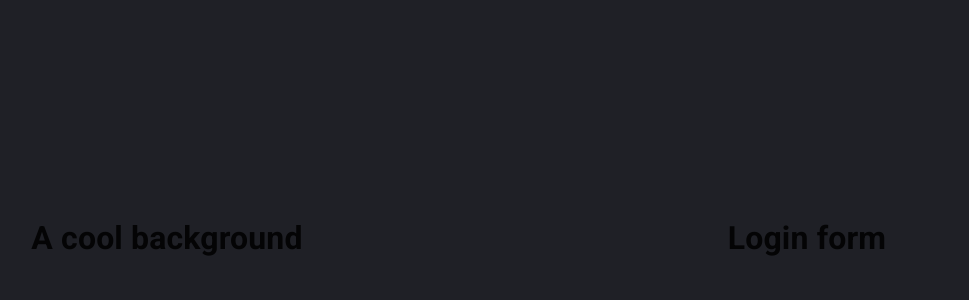
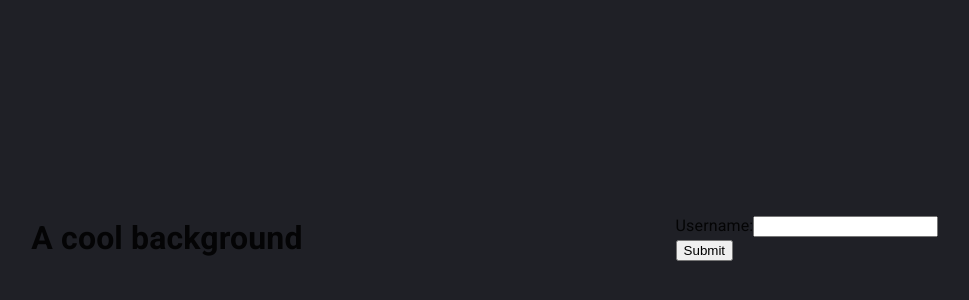
Before and after one commit to Jiske-N/market-tracker, a React (Vite) app in the folder client/: page /log-in in a window 1280 px wide. Shown: the part 162-462 px from the top of the page, without its empty margins (223-1192 px from the left). Built offline with nearby package versions, Linux system fonts and the light colour scheme.

Commit message:
add very rudimentary ts form as template

```diff
--- a/client/src/components/LoginForm.tsx
+++ b/client/src/components/LoginForm.tsx
@@ -1,11 +1,179 @@
-import ColumnFlexJustifyAlignCenter from "./ColumnFlexJustifyAlignCenter";
+// import ColumnFlexJustifyAlignCenter from "./ColumnFlexJustifyAlignCenter";
+// import { Typography, Button, TextField } from "@mui/material";
+// import { ChangeEvent, useState } from "react";
 
-const LoginForm = () => {
-    return (
-        <ColumnFlexJustifyAlignCenter>
-        <h1>Login form</h1>
-        </ColumnFlexJustifyAlignCenter>
-    )
-};
+// interface Form {
+//     name: string
+//     email: string
+//     message: string
+// }
 
-export default LoginForm;
+// const LoginForm = () => {
+//     const [name, setName] = useState("");
+//     const [email, setEmail] = useState("");
+//     const [message, setMessage] = useState("");
+//     const [errorMessage, setErrorMessage] = useState("");
+
+//     const [isValid, setIsValid] = useState(false);
+
+//     const handleInputChange = (event: ChangeEvent<HTMLInputElement>) => {
+//         const { target } = event;
+//         const inputType = target.name;
+//         const inputValue = target.value;
+
+//         if (inputType === "email") {
+//             setEmail(inputValue);
+//         } else if (inputType === "name") {
+//             setName(inputValue);
+//         } else {
+//             setMessage(inputValue);
+//         }
+
+//         if (!name || !email || !message) {
+//             setErrorMessage("Please ensure all fields are filled in correctly");
+//             setIsValid(false);
+//             return;
+//         // } else if (!validateEmail(email)) {
+//         //     setErrorMessage("Please ensure email address is valid");
+//         //     setIsValid(false);
+//         //     return;
+//         } else {
+//             setErrorMessage(" ");
+//             setIsValid(true);
+//         }
+//     };
+
+//     const handleFormSubmit = (e: ChangeEvent<Form>) => {
+//         e.preventDefault();
+
+//         alert(`Thanks ${name} ${email}, this form does nothing!`);
+
+//         setName("");
+//         setMessage("");
+//         setEmail("");
+//         setIsValid(false);
+//     };
+
+
+//     return (
+//         <ColumnFlexJustifyAlignCenter>
+//             <form style={{ width: "100%" }} onSubmit={handleFormSubmit}>
+//                 <Typography
+//                     sx={{
+//                         color: "text.primary",
+//                         fontSize: "1.8rem",
+//                         fontWeight: "bold",
+//                     }}
+//                 >
+//                     Contact
+//                 </Typography>
+//                 <Typography
+//                     sx={{
+//                         color: "text.primary",
+//                         fontSize: "1.2rem",
+//                         margin: "1rem 0",
+//                     }}
+//                 >
+//                     Name:
+//                 </Typography>
+//                 <TextField
+//                     fullWidth
+//                     value={name}
+//                     name="name"
+//                     onChange={handleInputChange}
+//                     type="text"
+//                     placeholder="Name"
+//                 />
+//                 <Typography
+//                     sx={{
+//                         color: "text.primary",
+//                         fontSize: "1.2rem",
+//                         margin: "1rem 0",
+//                     }}
+//                 >
+//                     Email address:
+//                 </Typography>
+//                 <TextField
+//                     fullWidth
+//                     value={email}
+//                     name="email"
+//                     onChange={handleInputChange}
+//                     type="email"
+//                     placeholder="Email"
+//                 />
+//                 <Typography
+//                     sx={{
+//                         color: "text.primary",
+//                         fontSize: "1.2rem",
+//                         margin: "1rem 0",
+//                     }}
+//                 >
+//                     Message:
+//                 </Typography>
+//                 <TextField
+//                     fullWidth
+//                     multiline
+//                     value={message}
+//                     name="message"
+//                     onChange={handleInputChange}
+//                     type="text"
+//                     placeholder="Message"
+//                 />
+//                 <Typography
+//                     sx={{
+//                         color: "text.primary",
+//                         fontSize: "1.2rem",
+//                         margin: "1rem 0",
+//                     }}
+//                 >
+//                     {errorMessage && (
+//                         <Typography
+//                             sx={{
+//                                 color: "text.primary",
+//                                 fontSize: "1.2rem",
+//                                 margin: "1rem 0",
+//                             }}
+//                         >
+//                             {errorMessage}
+//                         </Typography>
+//                     )}
+//                 </Typography>
+//                 <Button disabled={!isValid} type="submit" variant="contained">
+//                     Submit
+//                 </Button>
+//             </form>
+//         </ColumnFlexJustifyAlignCenter>
+//     )
+// };
+
+// export default LoginForm;
+
+import * as React from 'react'
+
+interface FormElements extends HTMLFormControlsCollection {
+  usernameInput: HTMLInputElement
+}
+interface LoginFormElement extends HTMLFormElement {
+  readonly elements: FormElements
+}
+
+export default function LoginForm({
+  onSubmitUsername,
+}: {
+  onSubmitUsername: (username: string) => void
+}) {
+  function handleSubmit(event: React.FormEvent<LoginFormElement>) {
+    event.preventDefault()
+    onSubmitUsername(event.currentTarget.elements.usernameInput.value)
+  }
+
+  return (
+    <form onSubmit={handleSubmit}>
+      <div>
+        <label htmlFor="usernameInput">Username:</label>
+        <input id="usernameInput" type="text" />
+      </div>
+      <button type="submit">Submit</button>
+    </form>
+  )
+}
```
